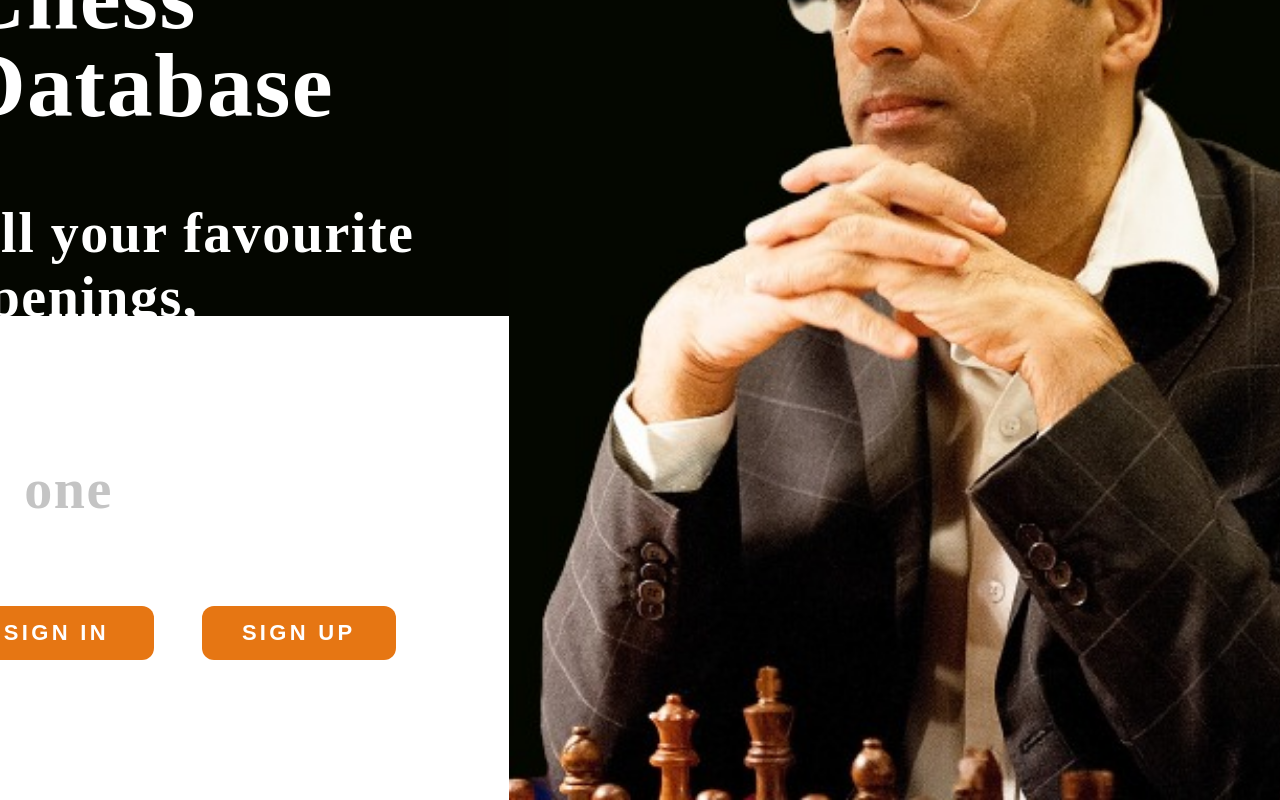
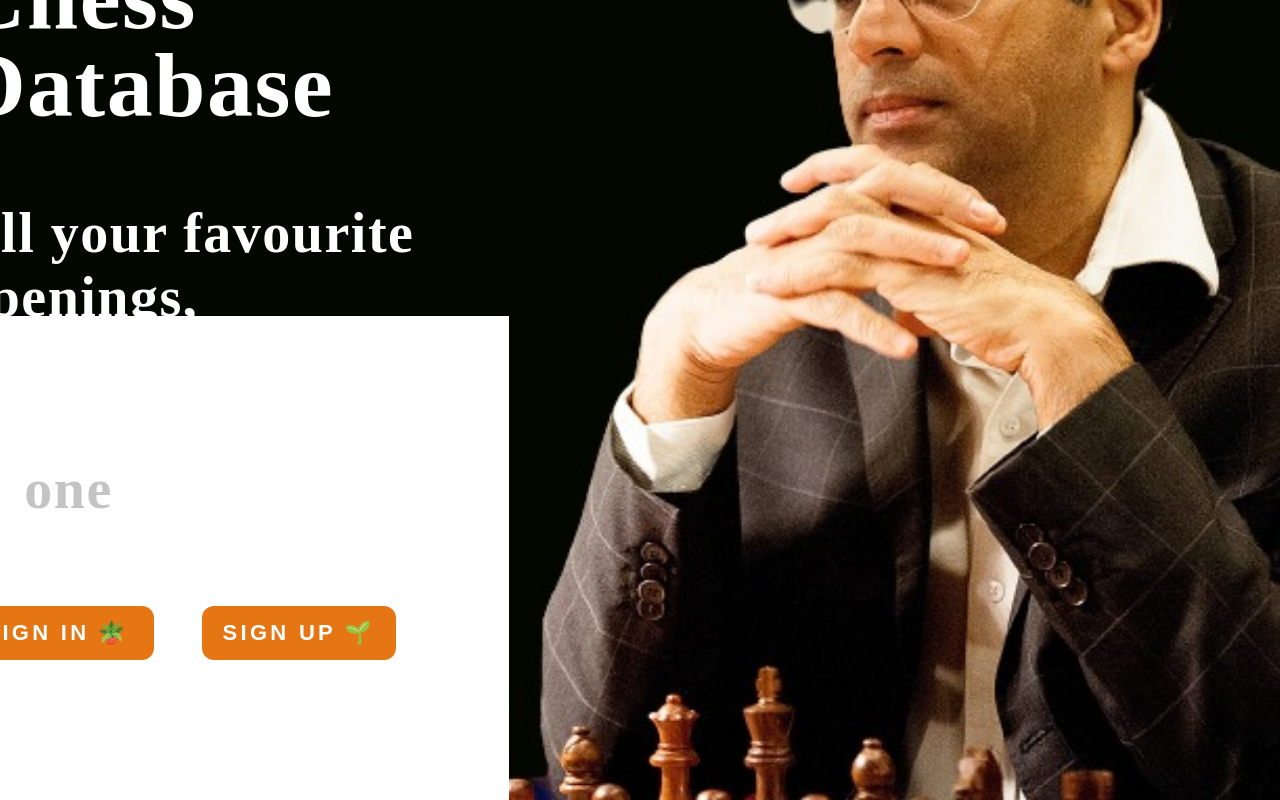
Before and after one commit to ganm0r/Prechess, a React (Create React App) app in the folder frontend/: page / in a window 1280 px wide. Shown: the part 484-1284 px from the top of the page. Built offline with nearby package versions, Linux system fonts and the light colour scheme.

Commit message:
:lipstick: Add emojis to Button text

```diff
--- a/frontend/src/pages/Landing.jsx
+++ b/frontend/src/pages/Landing.jsx
@@ -70,8 +70,8 @@ const Landing = () => {
                         marginTop: "5%",
                     }}
                 >
-                    <Button children={"Sign In"} onClick={() => navigate("/login")} />
-                    <Button children={"Sign Up"} onClick={() => navigate("/register")} />
+                    <Button onClick={() => navigate("/login")} >Sign In<span style={{ paddingLeft: "8px" }}>🪴</span></Button>
+                    <Button onClick={() => navigate("/register")} >Sign Up<span style={{ paddingLeft: "8px" }}>🌱</span></Button>
                 </Grid>
             </Grid>
             <img
```
